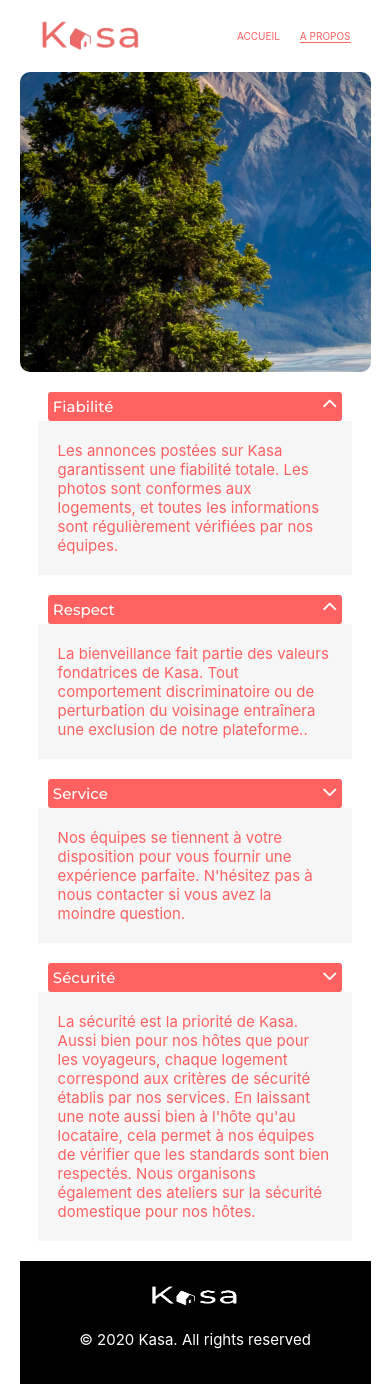
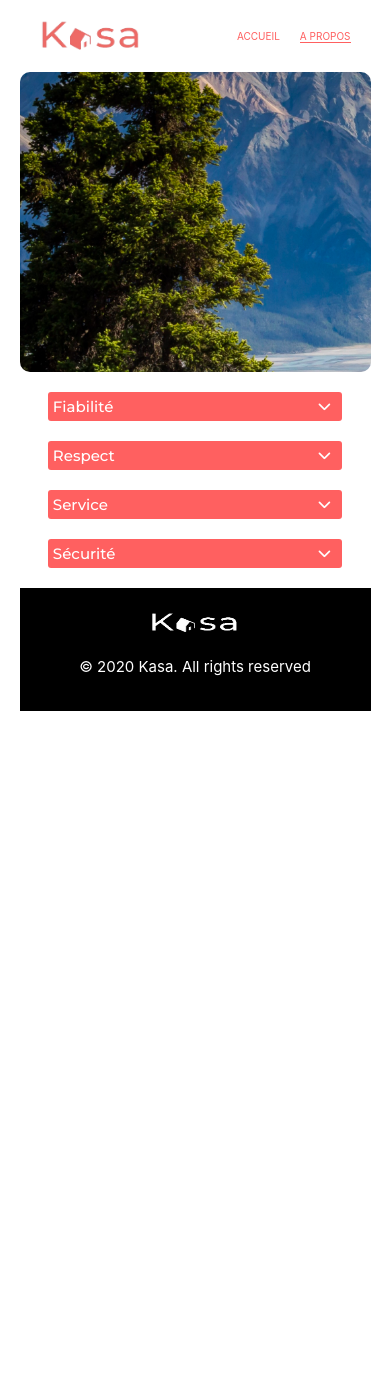
Before and after one commit to mdslasso/Kasa, a React (Create React App) app: page /apropos in a window 390 px wide. After the commit the page ends 844 px from the top, so only its background shows below. Built offline with nearby package versions, Linux system fonts and the light colour scheme.

Commit message:
first commit

```diff
--- a/src/App.js
+++ b/src/App.js
@@ -1,10 +1,7 @@
 //import { Routes, Route } from 'react-router-dom';
 import Header from './components/Header';
+import Router from './components/Router';
 import Footer from './components/Footer';
-import Error from './components/Error';
-import Home from './pages/Home';
-import Apropos from './pages/Apropo';
-import { Routes, Route } from 'react-router-dom';
 import './css/App.css';
 
 function App() {
@@ -12,13 +9,7 @@ function App() {
     <div className="app">
 
       <Header />
-      <Routes>
-        <Route path="/" element={<Home />} />
-        <Route path="/apropos" element={<Apropos />} />
-        <Route path="*" element={<Error />} />
-      </Routes>
-
-
+      <Router />
       < Footer />
 
     </ div>
--- /dev/null
+++ b/src/components/Router.js
@@ -0,0 +1,18 @@
+
+import Error from '../components/Error';
+import Home from '../pages/Home';
+import Apropos from '../pages/Apropos';
+import { Routes, Route } from 'react-router-dom';
+
+function Router() {
+    return (
+        <Routes>
+            <Route path="/" element={<Home />} />
+            <Route path="/apropos" element={<Apropos />} />
+            <Route path="*" element={<Error />} />
+        </Routes>
+
+    )
+}
+
+export default Router
--- a/src/css/apropos.css
+++ b/src/css/apropos.css
@@ -1,4 +1,4 @@
-.apropos {
+.baniereApropos {
     width: 100%;
     height: 250px;
     background-size: cover;
@@ -20,6 +20,21 @@
 
 }
 
+.cadreMenuApropos button {
+    border: none;
+    color: white;
+    background-color: #FF6060;
+
+}
+
+.cadreMenuApropos button:hover {
+    cursor: pointer;
+
+}
+
+
+
+
 
 
 .titreApropos {
@@ -38,7 +53,10 @@
 
 }
 
-.contenuApropos {
+.contenuFiabilite,
+.contenuRespect,
+.contenuService,
+.contenuSecurite {
     color: #FF6060;
     padding: 20px;
     background-color: #F6F6F6;
@@ -59,7 +77,7 @@
 
 @media screen and (max-width: 767px) {
 
-    .apropos {
+    .baniereApropos {
         height: 300px;
 
 
--- a/src/pages/Apropo.js
+++ /dev/null
@@ -1,71 +0,0 @@
-
-import { useState, useEffect } from 'react'
-import image from '../assets/img3.png'
-
-
-function Apropos() {
-    const [isOpen, setIsOpen] = useState(true)
-
-    return (
-
-        <div>
-
-            <div className="apropos" style={{ backgroundImage: `url(${image})` }}></div>
-
-
-
-            <div className="cadreMenuApropos">
-
-                <div className="menuApropos">
-
-                    <div className="titreApropos">  <span> Fiabilité</span>   <i class="fa-solid fa-chevron-up"></i></div>
-
-                    <div className="contenuApropos">Les annonces postées sur Kasa garantissent une fiabilité totale. Les photos sont conformes aux logements, et toutes les
-                        informations sont régulièrement vérifiées  par nos équipes.</div>
-                </div>
-
-
-
-                <div className="menuApropos">
-
-                    <div className="titreApropos">  <span> Respect</span>   <i class="fa-solid fa-chevron-up"></i></div>
-
-
-
-                    <div className="contenuApropos">La bienveillance fait partie des valeurs fondatrices de Kasa. Tout comportement discriminatoire ou de perturbation du voisinage entraînera une exclusion de notre plateforme..</div>
-                </div>
-
-                <div className="menuApropos">
-
-                    <div className="titreApropos">  <span> Service</span>   <i class="fa-solid fa-chevron-down"></i></div>
-
-                    <div className="contenuApropos">Nos équipes se tiennent à votre disposition pour vous fournir une expérience parfaite. N'hésitez pas à nous contacter si vous avez la moindre question.</div>
-                </div>
-
-                <div className="menuApropos">
-
-                    <div className="titreApropos">  <span> Sécurité</span>   <i class="fa-solid fa-chevron-down"></i></div>
-
-                    <div className="contenuApropos">La sécurité est la priorité de Kasa. Aussi bien pour nos hôtes que pour les voyageurs, chaque
-                        logement correspond aux critères de sécurité établis par nos services. En laissant une note aussi bien à l'hôte qu'au locataire, cela permet à nos équipes de vérifier que les standards sont bien respectés. Nous organisons également des ateliers sur la sécurité domestique pour nos hôtes.</div>
-                </div>
-
-
-
-
-
-
-            </div>
-
-
-
-
-
-
-
-        </div>
-    )
-
-}
-
-export default Apropos;
--- /dev/null
+++ b/src/pages/Apropos.js
@@ -0,0 +1,116 @@
+
+import { useState, useEffect } from 'react'
+import image from '../assets/img3.png'
+
+
+function Apropos() {
+    const [show, setShow] = useState(false)
+
+    return (
+
+        <>
+
+            <div className="baniereApropos" style={{ backgroundImage: `url(${image})` }}></div>
+
+
+
+            <div className="cadreMenuApropos">
+
+                <div className="menuApropos">
+
+                    <div className="titreApropos">  <span> Fiabilité</span>
+
+                        {show ? <button onClick={() => setShow(false)}> <i class="fa-solid fa-chevron-up"></i></button> : <button onClick={() => setShow(true)}> <i class="fa-solid fa-chevron-down"></i> </button>}
+
+                    </div>
+
+                    {
+
+                        show ?
+
+                            <div className="contenuFiabilite">
+
+                                Les annonces postées sur Kasa garantissent une fiabilité totale.
+
+                                Les photos sont conformes aux logements, et toutes les
+                                informations sont régulièrement vérifiées  par nos équipes.
+
+                            </div> : null
+
+                    }
+
+                </div>
+
+
+
+                <div className="menuApropos">
+
+                    <div className="titreApropos">  <span> Respect</span>  {show ? <button onClick={() => setShow(false)}> <i class="fa-solid fa-chevron-up"></i></button> : <button onClick={() => setShow(true)}> <i class="fa-solid fa-chevron-down"></i> </button>}</div>
+
+
+                    {show ?
+
+                        <div className="contenuRespect">La bienveillance fait partie des valeurs fondatrices de Kasa. Tout comportement discriminatoire ou de perturbation du voisinage entraînera une exclusion de notre plateforme..</div>
+
+                        : null
+
+                    }
+
+                </div>
+
+
+                <div className="menuApropos">
+
+                    <div className="titreApropos">  <span> Service</span>    {show ? <button onClick={() => setShow(false)}> <i class="fa-solid fa-chevron-up"></i></button> : <button onClick={() => setShow(true)}> <i class="fa-solid fa-chevron-down"></i> </button>}  </div>
+
+
+                    {
+
+                        show ?
+
+                            <div className="contenuService">
+
+                                Nos équipes se tiennent à votre disposition pour vous
+                                fournir une expérience parfaite. N'hésitez pas à nous contacter si vous avez la moindre question.</div>
+
+                            : null
+
+                    }
+
+                </div>
+
+
+                <div className="menuApropos">
+
+                    <div className="titreApropos">  <span> Sécurité</span>    {show ? <button onClick={() => setShow(false)}> <i class="fa-solid fa-chevron-up"></i></button> : <button onClick={() => setShow(true)}> <i class="fa-solid fa-chevron-down"></i> </button>}</div>
+
+
+                    {
+
+                        show ?
+
+                            <div className="contenuSecurite">
+                                La sécurité est la priorité de Kasa. Aussi bien pour nos hôtes que pour les voyageurs, chaque
+                                logement correspond aux critères de sécurité établis par nos services. En laissant une note
+                                aussi bien à l'hôte qu'au locataire, cela permet à nos équipes de vérifier que les standards sont bien respectés. Nous organisons également des ateliers sur la sécurité domestique pour nos hôtes.
+
+                            </div>
+
+
+
+                            : null
+
+                    }
+                </div>
+
+
+
+            </div>
+
+
+        </>
+    )
+
+}
+
+export default Apropos;
```
